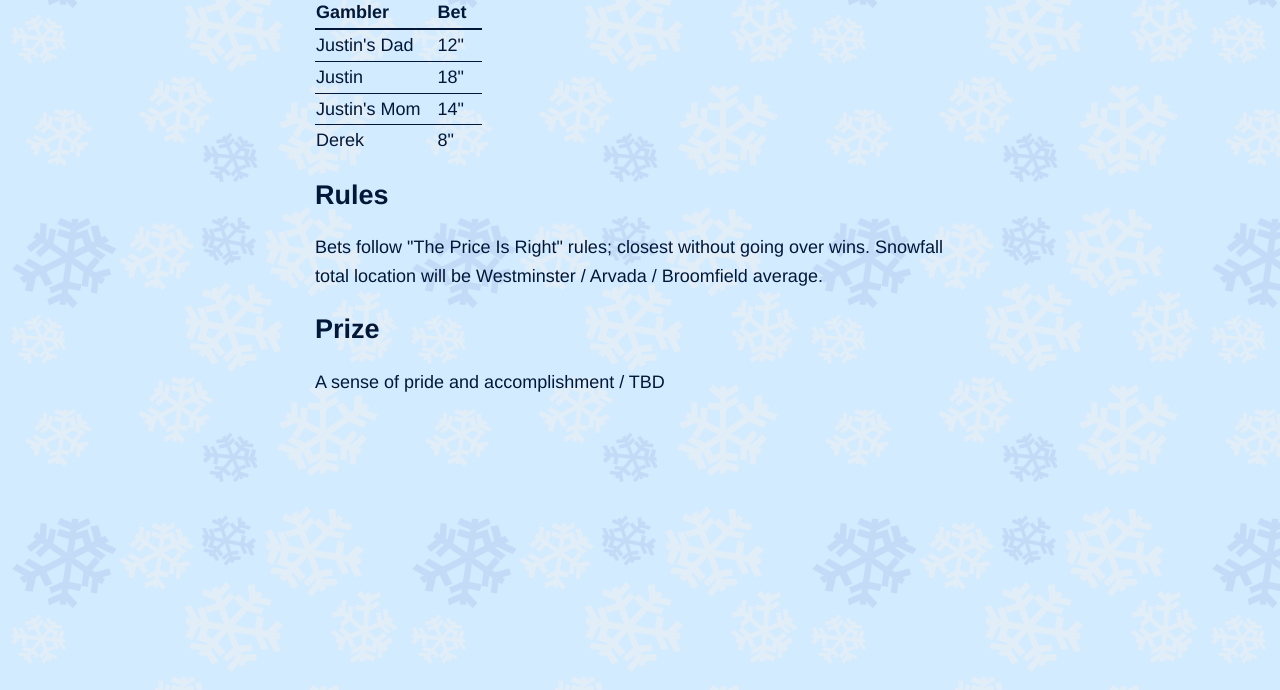
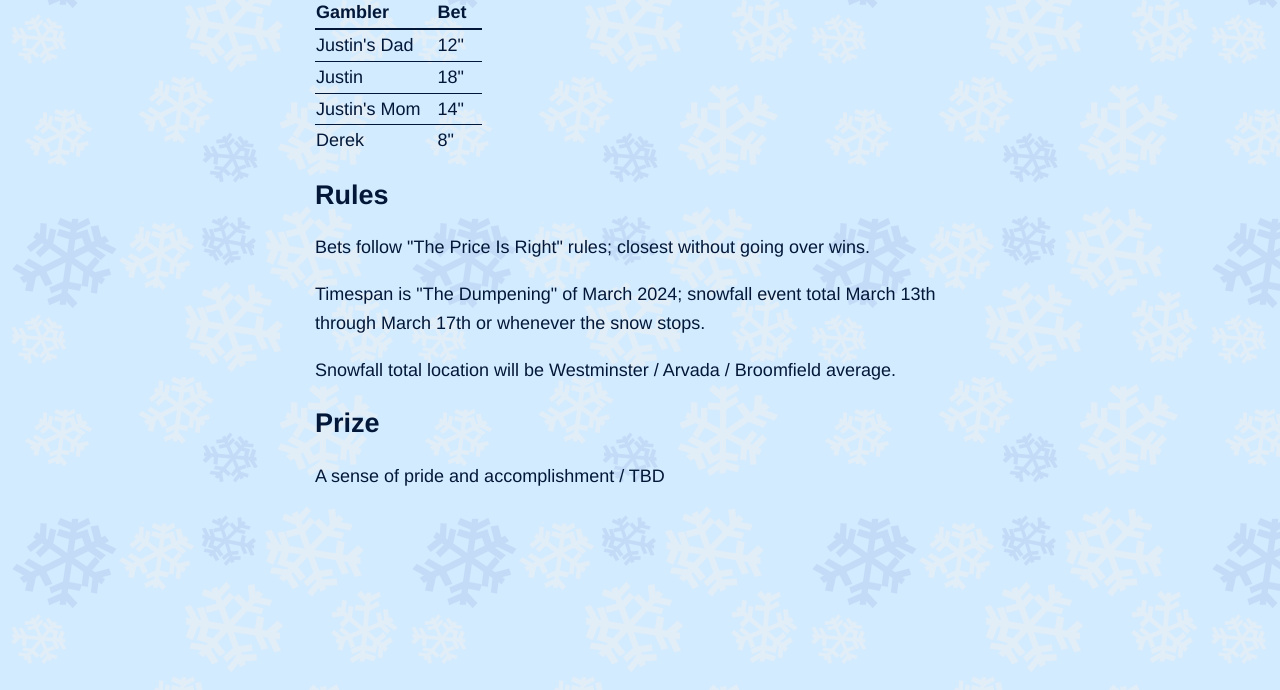
Before and after one commit to jtleniger/jtleniger.github.io, a plain HTML site: page index.html in a window 1280 px wide. Shown: the part 110-800 px from the top of the page. Drawn offline with Linux system fonts and the light colour scheme.

Commit message:
include timespan

```diff
--- a/index.html
+++ b/index.html
@@ -83,6 +83,11 @@
     <h2>Rules</h2>
     <p>
         Bets follow "The Price Is Right" rules; closest without going over wins.
+    </p>
+    <p>
+        Timespan is "The Dumpening" of March 2024; snowfall event total March 13th through March 17th or whenever the snow stops.
+    </p>
+    <p>
         Snowfall total location will be Westminster / Arvada / Broomfield average.
     </p>
     <h2>Prize</h2>
```
